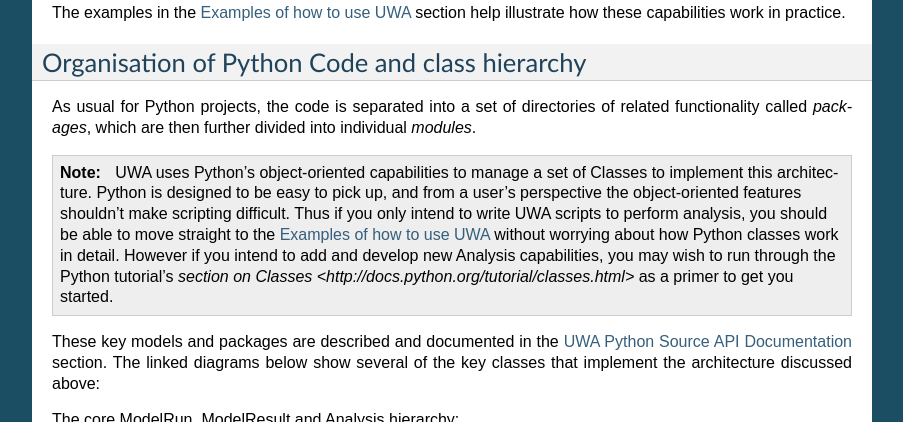
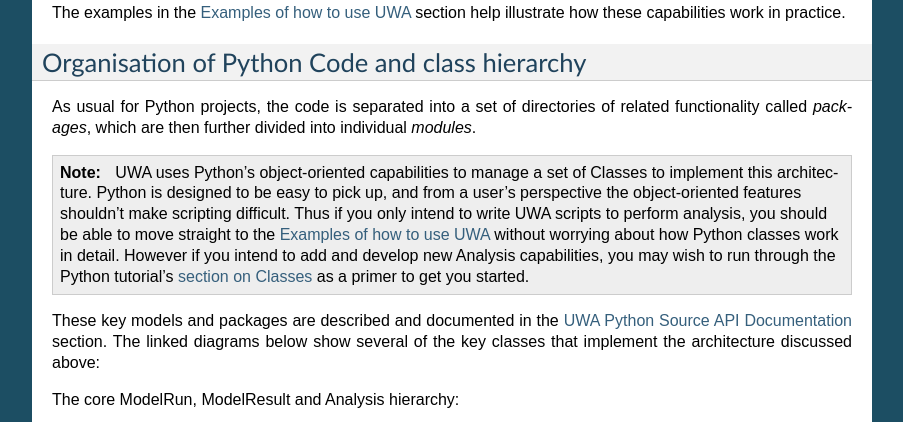
Before and after one commit to PatSunter/credo, a Sphinx documentation site: the page built from doc/uwa-architecture.rst, in a window 1280 px wide and 900 px high, scrolled down 1237 px, cut to the strip 0-422 px from the top of the window. Shown: the whole strip, without its empty margins (198-1101 px from the left). Built offline with Sphinx 7.4.7, drawn with Linux system fonts in a browser that asks for light colours.

Commit message:
Minor URL fixup.

```diff
--- a/doc/uwa-architecture.rst
+++ b/doc/uwa-architecture.rst
@@ -65,7 +65,7 @@ individual *modules*.
    without worrying about how Python classes work in detail.
    However if you intend to add and develop new Analysis capabilities,
    you may wish to run through the Python tutorial's `section on Classes
-   <http://docs.python.org/tutorial/classes.html>` as a primer
+   <http://docs.python.org/tutorial/classes.html>`_ as a primer
    to get you started.
 
 These key models and packages are described and documented in the
```
